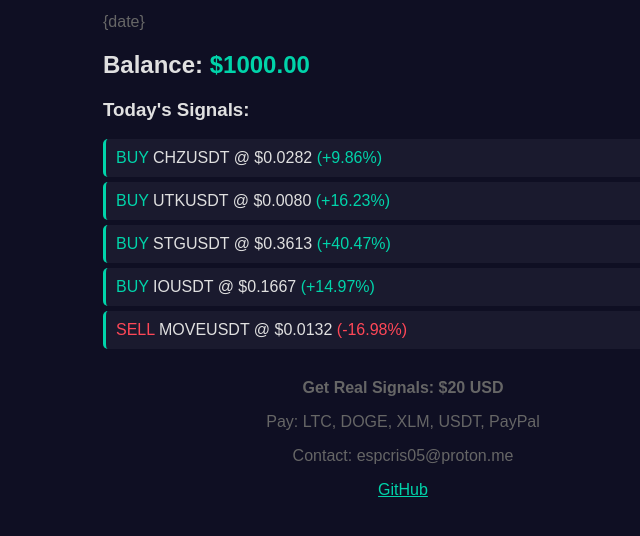
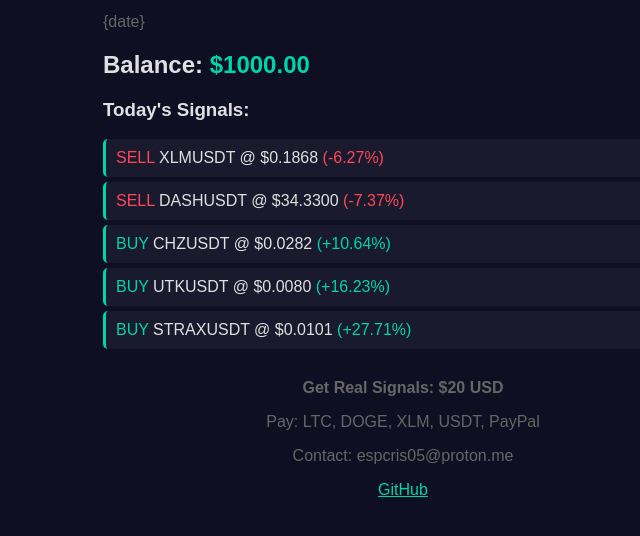
Before and after one commit to espcris05-commits/zero-trading-bot, a plain HTML site: page index.html in a window 1280 px wide. Shown: the part 172-708 px from the top of the page, without its empty margins (237-877 px from the left). Drawn offline with Linux system fonts and the light colour scheme.

Commit message:
auto-update 21:00 09-jun

```diff
--- a/index.html
+++ b/index.html
@@ -14,7 +14,7 @@ h1{color:#00d4aa}
 <p style="color:#666">{date}</p>
 <h2>Balance: <span style="color:#00d4aa">$1000.00</span></h2>
 <h3>Today's Signals:</h3>
-<div class="signal"><span class="buy">BUY</span> CHZUSDT @ $0.0282 <span class="buy">(+9.86%)</span></div><div class="signal"><span class="buy">BUY</span> UTKUSDT @ $0.0080 <span class="buy">(+16.23%)</span></div><div class="signal"><span class="buy">BUY</span> STGUSDT @ $0.3613 <span class="buy">(+40.47%)</span></div><div class="signal"><span class="buy">BUY</span> IOUSDT @ $0.1667 <span class="buy">(+14.97%)</span></div><div class="signal"><span class="sell">SELL</span> MOVEUSDT @ $0.0132 <span class="sell">(-16.98%)</span></div>
+<div class="signal"><span class="sell">SELL</span> XLMUSDT @ $0.1868 <span class="sell">(-6.27%)</span></div><div class="signal"><span class="sell">SELL</span> DASHUSDT @ $34.3300 <span class="sell">(-7.37%)</span></div><div class="signal"><span class="buy">BUY</span> CHZUSDT @ $0.0282 <span class="buy">(+10.64%)</span></div><div class="signal"><span class="buy">BUY</span> UTKUSDT @ $0.0080 <span class="buy">(+16.23%)</span></div><div class="signal"><span class="buy">BUY</span> STRAXUSDT @ $0.0101 <span class="buy">(+27.71%)</span></div>
 <div class="footer">
 <p><strong>Get Real Signals: $20 USD</strong></p>
 <p>Pay: LTC, DOGE, XLM, USDT, PayPal</p>
```
Also changed, not shown: 1 other file.
